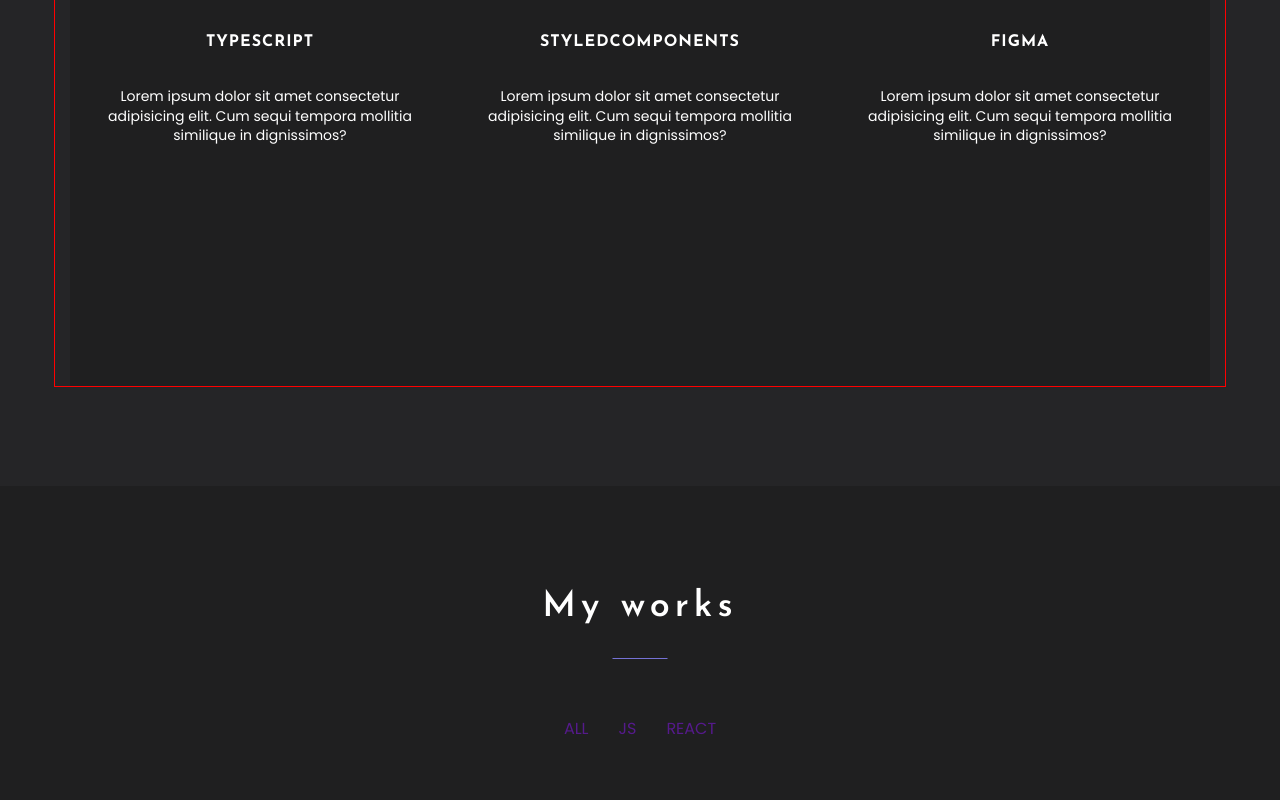
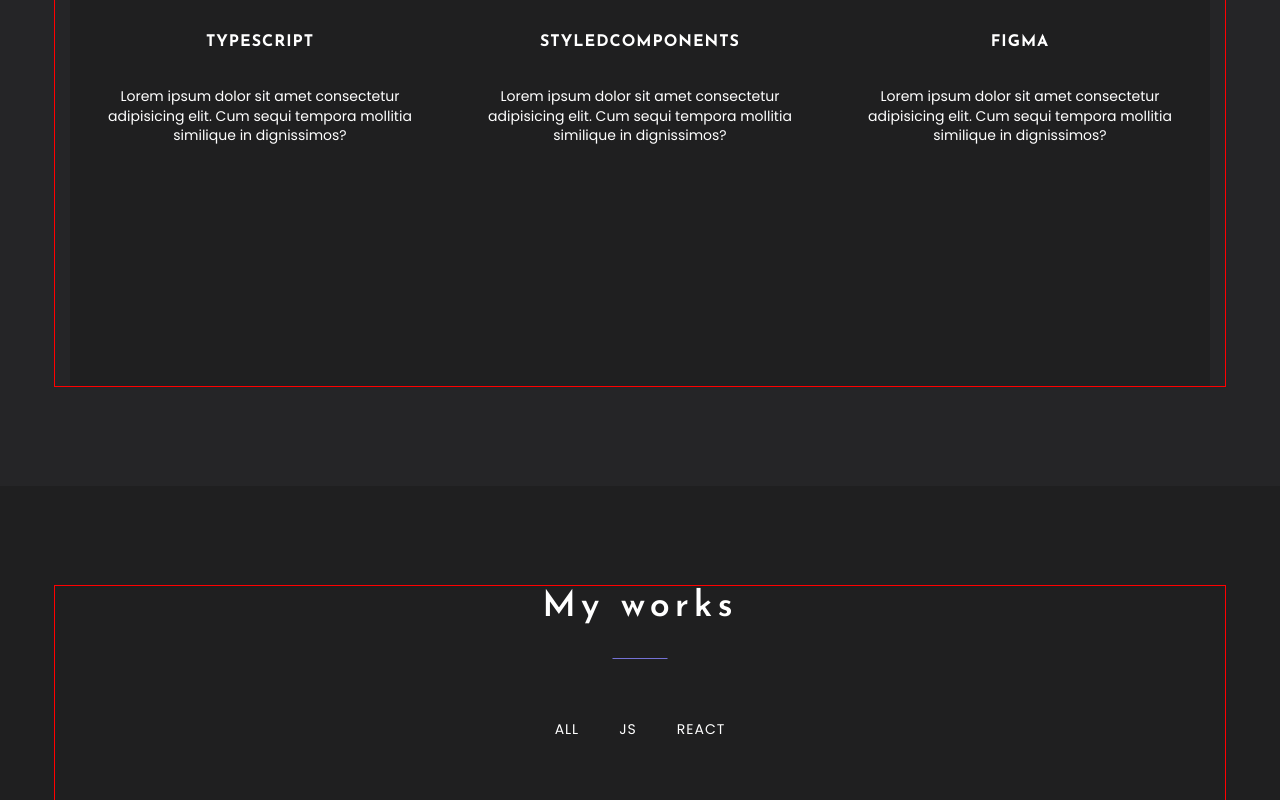
Before and after one commit to BaykovAleksandr/portfolio, a React (Vite) app: page / in a window 1280 px wide. Shown: the part 2000-2800 px from the top of the page. Built offline with nearby package versions, Linux system fonts and the light colour scheme.

Commit message:
add styles for works section

```diff
--- a/src/components/Button.tsx
+++ b/src/components/Button.tsx
@@ -1,4 +1,33 @@
-import styled from 'styled-components';
+import styled from "styled-components";
+import { theme } from "../styles/Theme";
 
 export const Button = styled.button`
-`
+  font-size: 14px;
+  font-weight: 400;
+  letter-spacing: 1px;
+  text-transform: uppercase;
+  width: 170px;
+  height: 32px;
+  position: relative;
+  z-index: 0;
+
+  &:hover {
+    &::before {
+      width: 100%;
+      height: 100%;
+    }
+  }
+
+  &::before {
+    content: "";
+    display: inline-block;
+    z-index: -1;
+    height: 10px;
+    width: 45%;
+    background-color: ${theme.colors.accent};
+    position: absolute;
+    bottom: 0;
+    left: 50%;
+    transform: translateX(-50%);
+  }
+`;
--- /dev/null
+++ b/src/components/Link.tsx
@@ -0,0 +1,29 @@
+import styled from 'styled-components';
+import { theme } from '../styles/Theme';
+
+export const Link = styled.a`
+  font-family: 400px;
+  font-size: 14px;
+  letter-spacing: 1px;
+  text-transform: uppercase;
+  padding: 10px;
+  position: relative;
+  z-index: 0;
+
+  &:hover {
+    &::before {
+      height: 10px;
+    }
+  }
+
+  &::before {
+    content: "";
+    display: inline-block;
+    position: absolute;
+    bottom: 5px;
+    left: 0;
+    right: 0;
+    z-index: -1;
+    background-color: ${theme.colors.accent};
+  }
+`;
--- a/src/components/menu/Menu.tsx
+++ /dev/null
@@ -1,21 +0,0 @@
-//import React from 'react'
-import styled from 'styled-components';
-
-
-
-export default function HeaderMenu(props: {menuItems: Array<string>}) {
-  return (
-    <StyledMenu>
-      <ul>
-        {props.menuItems.map((item, index) => (<li key={index}> <a href=''>{item}</a></li>))}
-      </ul>
-    </StyledMenu>
-  );
-}
-
-const StyledMenu = styled.nav`
-ul{
-	display: flex;
-	gap: 30px;
-  justify-content: center;
-} `
--- a/src/layout/sections/skills/skill/Skill.tsx
+++ b/src/layout/sections/skills/skill/Skill.tsx
@@ -25,18 +25,11 @@
 
 const SkillTitle = styled.h3`
   margin: 70px 0 15px;
-  font-family: 'Josefin Sans', sans-serif;
-  font-weight: 700;
-  font-size: 16px;
   text-transform: uppercase;
-  letter-spacing: 1px;
 `;
 
 const SkillText = styled.p`
   text-align: center;
-  font-weight: 400;
-  font-size: 14px;
-  line-height: 1.4;
 `;
 
 const StyledSkill = styled.div`
--- a/src/layout/sections/works/Works.tsx
+++ b/src/layout/sections/works/Works.tsx
@@ -1,39 +1,41 @@
 //import React from 'react'
 import styled from "styled-components";
 import { SectionTitle } from "../../../components/SectionTitle";
-import Menu from "../../../components/menu/Menu";
 import { FlexWrapper } from "../../../components/FlexWrapper";
 import Work from "./work/Work";
 import socialImg from "./../../../assets/images/proj-1.png";
 import bangkok from "./../../../assets/images/bangkok.webp";
+import { Container } from '../../../components/Container';
+import TabMenu from './tabMenu/TabMenu';
 
 const items = ["ALL", "JS", "REACT"];
 
 export default function Works() {
   return (
     <StyledWorks>
+      <Container>
         <SectionTitle>My works</SectionTitle>
-      <Menu menuItems={items}></Menu>
-      <FlexWrapper justify="space-between">
+        <TabMenu menuItems={items}></TabMenu>
+        <FlexWrapper justify="space-between" align='flex-start'>
           <Work
-          title="Vanila JS"
-          text="BANGKOK EXSPRESS"
+            title="BANGKOK EXSPRESS"
+            text="Vanila JS Project"
             src={bangkok}
             href="https://transcendent-zabaione-b9aed8.netlify.app/"
             target={"_blank"}
           ></Work>
           <Work
+          href='#'
             title="HTML CSS JS"
             src={socialImg}
             text="Lorem ipsum dolor sit amet consectetur, adipisicing elit. Aperiam, et cum reiciendis numquam autem architecto porro in? Ut, vitae fugiat!"
           ></Work>
-        <Work title="React" src={socialImg}></Work>
         </FlexWrapper>
+      </Container>
     </StyledWorks>
   );
 }
 
 const StyledWorks = styled.section`
-  min-height: 100vh;
-  background-color: #88a7c0;
+
 `;
--- /dev/null
+++ b/src/layout/sections/works/tabMenu/TabMenu.tsx
@@ -0,0 +1,30 @@
+//import React from 'react'
+import styled from "styled-components";
+import { Link } from "../../../../components/Link";
+
+export default function TabMenu(props: { menuItems: Array<string> }) {
+  return (
+    <StyledTabMenu>
+      <ul>
+        {props.menuItems.map((item, index) => (
+          <ListItem key={index}>
+            <Link href="">{item}</Link>
+          </ListItem>
+        ))}
+      </ul>
+    </StyledTabMenu>
+  );
+}
+
+const StyledTabMenu = styled.nav`
+  margin-bottom: 40px;
+  ul {
+    display: flex;
+    gap: 20px;
+    justify-content: center;
+  }
+`;
+
+const ListItem = styled.li`
+
+`;
--- a/src/layout/sections/works/work/Work.tsx
+++ b/src/layout/sections/works/work/Work.tsx
@@ -1,6 +1,9 @@
 //import React from 'react'
 
-import styled from 'styled-components'
+import styled from "styled-components";
+import { Link } from "../../../../components/Link";
+import { theme } from "../../../../styles/Theme";
+import { Button } from "../../../../components/Button";
 
 type WorkPropsType = {
   title?: string;
@@ -9,38 +12,87 @@
   href?: string;
   code?: string;
   target?: string;
-
-}
+};
 
 export default function Work(props: WorkPropsType) {
   return (
     <StyledWork>
+      <ImageWrapper>
         <Image src={props.src} alt="" />
+        <Button>VIEW PROJECT</Button>
+      </ImageWrapper>
+
+      <Description>
         <Title>{props.title}</Title>
         <Text>{props.text}</Text>
         <Link href={props.href} target={props.target}>
           demo
         </Link>
         <Link href={props.code}>code</Link>
+      </Description>
     </StyledWork>
   );
 }
 
 const StyledWork = styled.div`
-background-color: yellow;
+  background-color: ${theme.colors.secondaryBg};
   max-width: 540px;
   width: 100%;
+
+  ${Link} {
+    padding: 10px 0;
+
+    & + ${Link} {
+      margin-left: 20px;
+    }
+  }
+`;
+
+const ImageWrapper = styled.div`
+  position: relative;
+  &:hover {
+    &::before {
+      content: "";
+      position: absolute;
+      left: 0;
+      right: 0;
+      top: 0;
+      bottom: 0;
+      background: rgba(0, 0, 0, 0.3);
+      backdrop-filter: blur(4px);
+    }
+
+    ${Button} {
+      opacity: 1;
+    }
+  }
+
+  ${Button} {
+    opacity: 0;
+    position: absolute;
+    bottom: 50%;
+    left: 50%;
+    transform: translate(-50%, -50%);
+
+    &::before {
+      width: 100%;
+      height:100%;
+  }
+}
 `
 
 const Image = styled.img`
   width: 100%;
   height: 260px;
   object-fit: cover;
-`
-
-const Link = styled.a``;
-
+`;
 
 const Title = styled.h3``;
 
-const Text = styled.p``;
+const Text = styled.p`
+  margin: 14px 0 10px;
+`;
+
+const Description = styled.div`
+  padding: 25px 20px;
+`;
--- a/src/styles/Global.styled.tsx
+++ b/src/styles/Global.styled.tsx
@@ -1,7 +1,7 @@
 //import React from 'react'
 
 import { createGlobalStyle } from "styled-components";
-import { theme } from './Theme';
+import { theme } from "./Theme";
 
 export const GlobalStyle = createGlobalStyle`
 
@@ -23,6 +23,7 @@
 
 a {
 	text-decoration: none;
+  color: ${theme.colors.font}
 }
 
 ul {
@@ -31,6 +32,8 @@
 button {
 	background-color: unset;
 	border: none;
+  cursor: pointer;
+  color: ${theme.colors.font}
 }
 
 section {
@@ -47,4 +50,17 @@
 
 }
 
+h3 {
+  font-family: "Josefin Sans", sans-serif;
+  font-weight: 700;
+  font-size: 16px;
+  letter-spacing: 1px;
+}
+
+p {
+  font-weight: 400;
+  font-size: 14px;
+   line-height: 1.4;
+}
+
 `;
```
Lines whose indentation alone changed are shown as unchanged.
